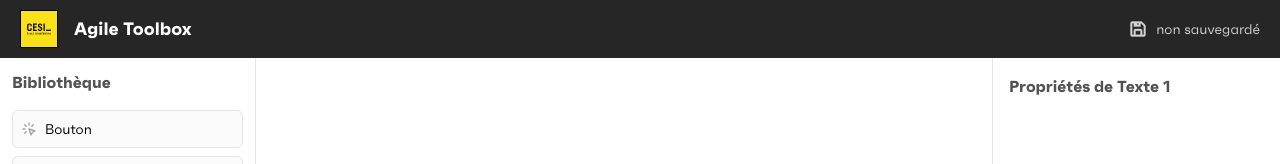
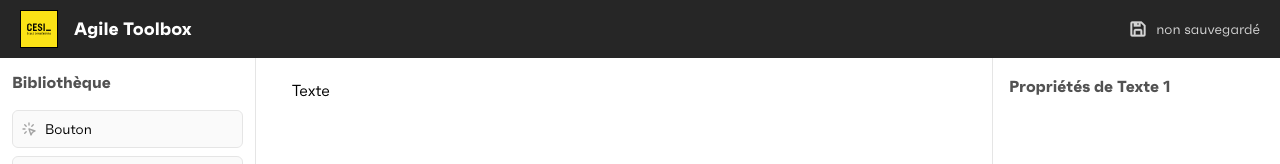
Before and after one commit to floriaaan/agile-toolbox, a Next.js app: page / in a window 1280 px wide. Both pictures are taken after a click on the button "Texte". Shown: the top 164 px of the page. Built offline with nearby package versions, Linux system fonts and the light colour scheme.

Commit message:
affichage texte

```diff
--- a/components/Text.jsx
+++ b/components/Text.jsx
@@ -2,7 +2,7 @@ const Text = ({ text, height, width, textColor }) => {
     return (
       <div>
         <p className={`py-1 px-5 ${height} ${width} ${textColor}`} >
-            ${text}
+            {text || "Texte"}
         </p>
       </div>
     );
--- a/package.json
+++ b/package.json
@@ -12,7 +12,7 @@
     "@headlessui/react": "^1.7.3",
     "classnames": "^2.3.2",
     "date-fns": "^2.29.3",
-    "next": "13.0.0",
+    "next": "^13.0.0",
     "react": "18.2.0",
     "react-dom": "18.2.0",
     "react-icons": "^4.6.0"
--- a/pages/index.js
+++ b/pages/index.js
@@ -3,6 +3,7 @@ import { useLayout } from "../components/Layout";
 import Button from "../components/Button";
 import InputText from "../components/InputText";
 import Cursor from "../components/Cursor";
+import Text from "../components/Text";
 
 export default function Home() {
   const { components, setComponents } = useLayout();
@@ -54,6 +55,24 @@ export default function Home() {
             </div>
           );
         }
+        if (component.type === "text") {
+          return (
+            <div
+              className="absolute w-fit h-fit"
+              style={{
+                top: component.position?.y || 0 + index * 40,
+                left: component.position?.x || 0 ,
+              }}
+            >
+              <Text
+                text={component.props?.text}
+                height={component.props?.height}
+                width={component.props?.width}
+                textColor={component.props?.textColor}
+              />
+            </div>
+          );
+        }
         if (component.type === "cursor") {
           return (
             <div
```
Also changed, not shown: 1 other file (tests, documents, lock files or other folders).
